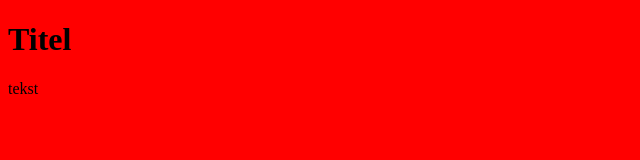
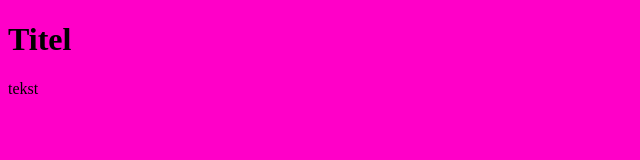
Before and after one commit to Kom-it-promovering/Promoveringskampange, a plain HTML site: page index.html in a window 1280 px wide. Shown: the whole page, without its empty margins (0-640 px from the left). Drawn offline with Linux system fonts and the light colour scheme.

Commit message:
Update app.css

```diff
--- a/app.css
+++ b/app.css
@@ -1,3 +1,3 @@
 body {
-    background-color: red;
+    background-color: rgb(255, 0, 200);
 }
```
